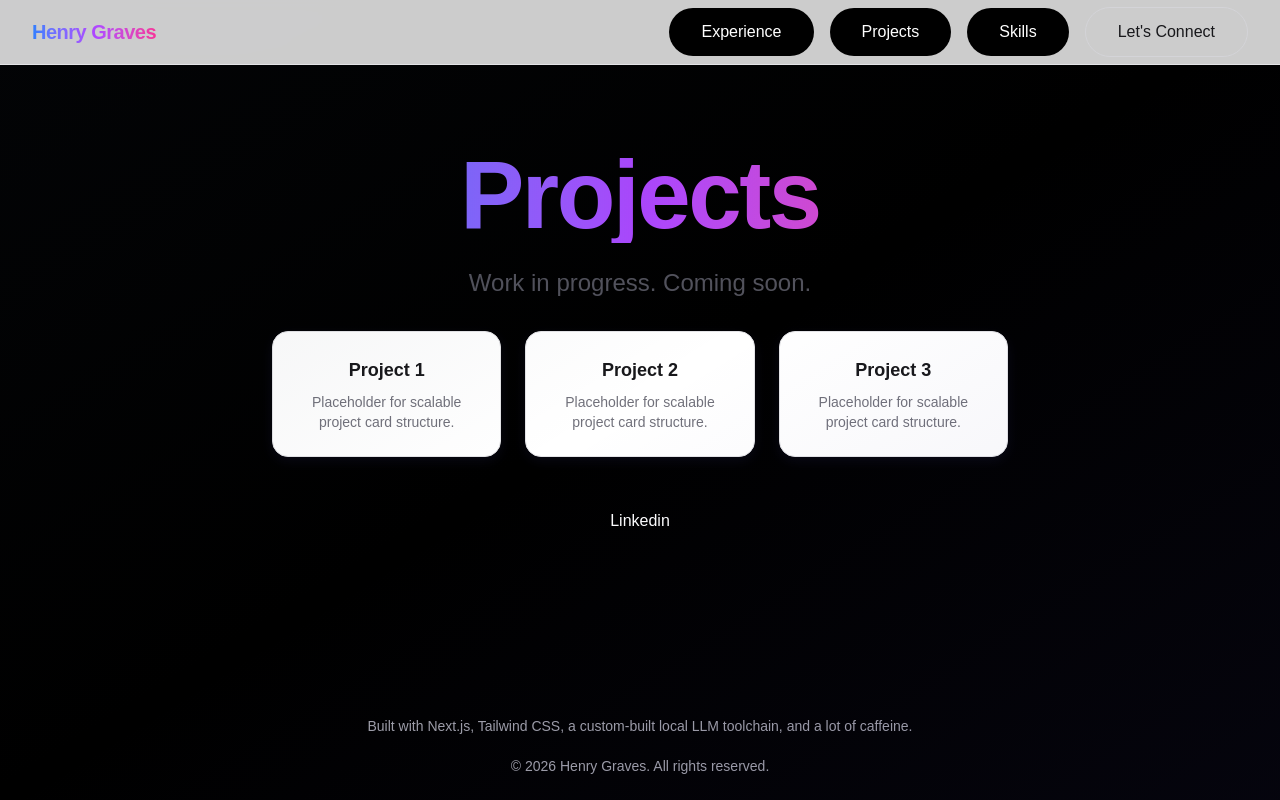
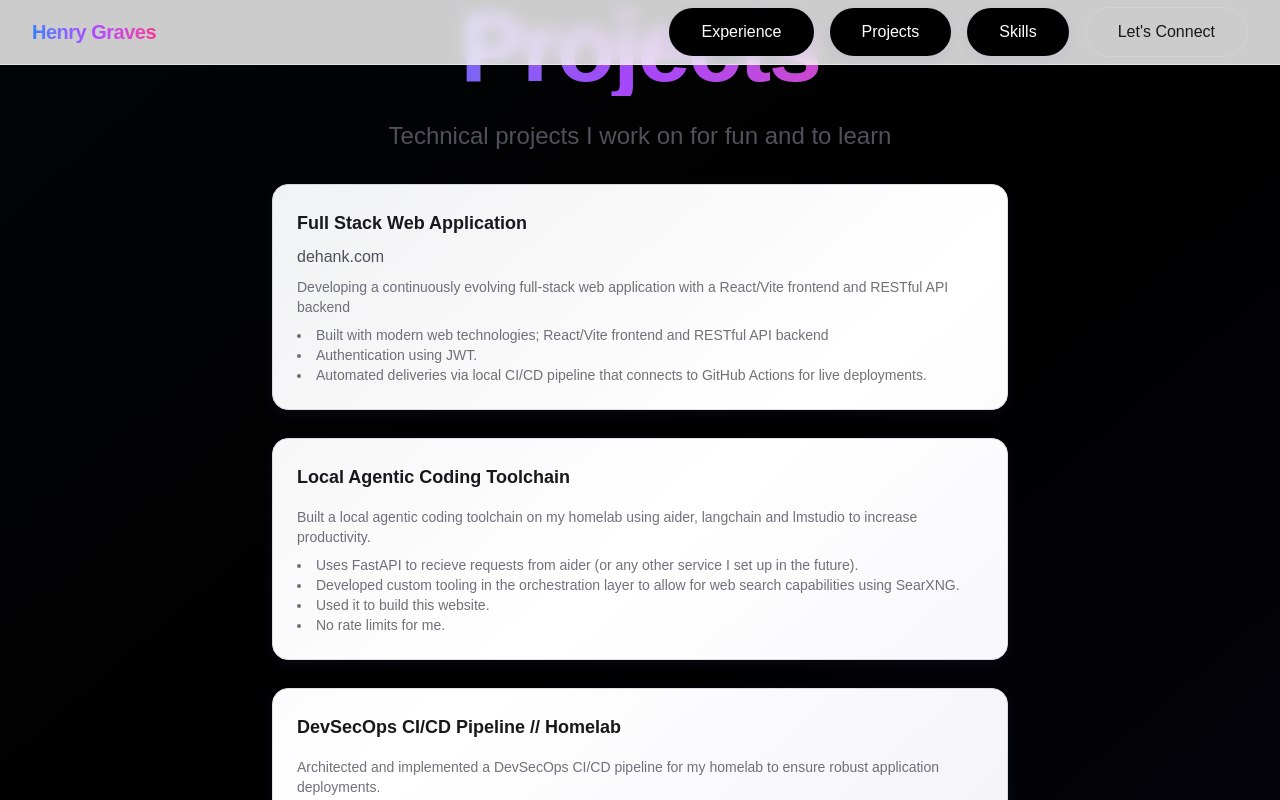
Before and after one commit to akedah-vex/hgraves, a Next.js app: page /projects in a window 1280 px wide. Shown: the top 800 px of the page. Built offline with nearby package versions, Linux system fonts and the light colour scheme.

Commit message:
add details

```diff
--- a/app/components/button.tsx
+++ b/app/components/button.tsx
@@ -21,7 +21,7 @@ export default function Button({ variant, children, onClick, href }: {
       onClick={onClick}
       className={`flex items-center justify-center px-8 py-3 rounded-full font-medium transition-all duration-200 ease-in-out ${
         isPrimary
-          ? "bg-black text-white hover:border border-indigo-500 dark:hover:shadow-[0_0_16px_rgba(99,102,241,0.3)]"
+          ? "bg-black text-white hover:border border-indigo-500 dark:hover:shadow-[0_0_16px_rgba(99,102,241,0.3)] shadow-[0_4px_12px_rgba(99,102,241,0.08)] dark:shadow-[0_4px_12px_rgba(59,130,246,0.12)] hover:shadow-[0_8px_20px_rgba(99,102,241,0.2)] dark:hover:shadow-[0_8px_20px_rgba(59,130,246,0.25)] transition-shadow duration-300 box-shadow-[0_0_25px_rgba(99, 102, 241, 0.25)] dark:box-shadow-[0_0_25px_rgba(59, 130, 246, 0.2)]"
           : "border border-zinc-300 dark:border-zinc-700 text-zinc-900 dark:text-white hover:bg-zinc-50 dark:hover:bg-zinc-900/20"
       }`}
     >
--- a/app/components/card.tsx
+++ b/app/components/card.tsx
@@ -1,8 +1,14 @@
-export default function Card({ title, description }) {
+export default function Card({ title, subTitle, description, bullets=[] }) {
   return (
     <div className="bg-white dark:bg-black/50 border border-zinc-200 dark:border-zinc-800 rounded-2xl p-6 shadow-[0_4px_12px_rgba(99,102,241,0.08)] dark:shadow-[0_4px_12px_rgba(59,130,246,0.12)] hover:shadow-[0_8px_20px_rgba(99,102,241,0.2)] dark:hover:shadow-[0_8px_20px_rgba(59,130,246,0.25)] transition-shadow duration-300 box-shadow-[0_0_25px_rgba(99, 102, 241, 0.25)] dark:box-shadow-[0_0_25px_rgba(59, 130, 246, 0.2)]">
-      <h3 className="text-lg font-semibold mb-2 text-zinc-900 dark:text-white">{title}</h3>
-      <p className="text-sm text-zinc-500 dark:text-zinc-400">{description}</p>
+      <h2 className="text-lg font-semibold mb-2 text-zinc-900 dark:text-white text-left">{title}</h2>
+      <p className="text-md text-zinc-600 dark:text-zinc-600 text-left">{subTitle}</p>
+      <p className="text-sm text-zinc-500 dark:text-zinc-400 pt-2 text-left">{description}</p>
+      <ul className="list-disc list-inside text-sm text-zinc-500 dark:text-zinc-400 pt-2 text-left">
+        {bullets.map((bullet, index) => (
+          <li key={index}>{bullet}</li>
+        ))}
+      </ul>
     </div>
   );
 }
--- a/app/experience/page.tsx
+++ b/app/experience/page.tsx
@@ -4,18 +4,36 @@ import Button from '../components/button'
 
 export default function Experience() {
   return (
-    <main className="text-center px-4 max-w-3xl">
+    <div className="text-center px-4 max-w-3xl pt-20">
       <h1 className="text-6xl md:text-8xl font-bold tracking-tight mb-6 bg-clip-text text-transparent bg-gradient-to-r from-blue-500 via-purple-500 to-pink-500 dark:from-blue-300 dark:via-purple-300 dark:to-pink-500">
         Experience
       </h1>
       <p className="text-xl md:text-2xl text-zinc-600 dark:text-zinc-400 mb-8 max-w-2xl mx-auto">
-        A detailed look at my professional journey, key roles, and the technologies I've used to build scalable solutions.
+        Technical positions held, roles and responsibilities
       </p>
 
-      <div className="grid grid-cols-1 md:grid-cols-3 gap-6 mb-12">
-        <Card title="Senior Frontend Engineer" description="TechCorp Inc. | 2021 - Present" />
-        <Card title="Full Stack Developer" description="StartupXYZ | 2018 - 2021" />
-        <Card title="Junior Developer" description="OpenSourceHub | 2016 - 2018" />
+      <div className="grid grid-cols-1 md:grid-cols-1 gap-6 mb-12">
+        <Card
+          title="Software Engineer"
+          subTitle="NAWCWD Navair, Department of the Navy // 2021 - 2022"
+          description="Served as an embedded systems legacy maintainer, using Ada, python, C#, C and C++ to meet mission requirements."
+          bullets={[
+            "Developed tooling in Python, C#, and Ada to assist in data analysis and parsing",
+            "Maintained and updated legacy codebases to ensure continued functionality and performance",
+            "Implemented MQTT messaging protocol in C/C++ using Mosquitto for secure and efficient data aggregation and offloading between embedded devices and backend systems",
+            "Maintained Secret-level security clearance throughout employment"
+          ]}
+        />
+
+        <Card
+          title="Information Technology Specialist"
+          subTitle="County of Colusa, CA // 2025 - present"
+          description="Delivered comprehensive IT support while strengthening organizational security posture for the county
+employees and leadership."
+          bullets={[
+            "Developed custom EDR tooling using PowerShell to enhance response capabilities",
+            "Developed software wrappers for Microsofts’ User State Migration Tool (USMT)",
+            ]} />
       </div>
 
       <div className="flex justify-center">
@@ -23,6 +41,6 @@ export default function Experience() {
           Let's Connect
         </Button>
       </div>
-    </main>
+    </div>
   );
 }
--- a/app/projects/page.tsx
+++ b/app/projects/page.tsx
@@ -3,24 +3,58 @@ import Card from "../components/card";
 import Button from "../components/button";
 
 export default function Projects() {
+  const link = "https://dehank.com";
+
+  const ref = <a href={link} target="_blank" rel="noopener noreferrer">
+    dehank.com
+  </a>;
   return (
-    <main className="text-center px-4 max-w-3xl">
+    <div className="text-center px-4 max-w-3xl  overflow-y-auto">
       <h1 className="text-6xl md:text-8xl font-bold tracking-tight mb-6 bg-clip-text text-transparent bg-gradient-to-r from-blue-500 via-purple-500 to-pink-500 dark:from-blue-300 dark:via-purple-300 dark:to-pink-500">
         Projects
       </h1>
-      <p className="text-xl md:text-2xl text-zinc-600 dark:text-zinc-400 mb-8 max-w-2xl mx-auto">Work in progress. Coming soon.</p>
+      <p className="text-xl md:text-2xl text-zinc-600 dark:text-zinc-400 mb-8 max-w-2xl mx-auto">
+        Technical projects I work on for fun and to learn
+      </p>
 
-      <div className="grid grid-cols-1 md:grid-cols-3 gap-6 mt-8">
-        <Card title="Project 1" description="Placeholder for scalable project card structure." />
-        <Card title="Project 2" description="Placeholder for scalable project card structure." />
-        <Card title="Project 3" description="Placeholder for scalable project card structure." />
+
+      <div className="grid grid-cols-1 lg:grid-cols-1 gap-7 mt-8">
+        <Card
+          title="Full Stack Web Application"
+          subTitle={ref}
+          description="Developing a continuously evolving full-stack web application with a React/Vite frontend and RESTful API backend"
+          bullets={[
+            "Built with modern web technologies; React/Vite frontend and RESTful API backend",
+            "Authentication using JWT.",
+            "Automated deliveries via local CI/CD pipeline that connects to GitHub Actions for live deployments."
+          ]}
+        />
+        <Card
+          title="Local Agentic Coding Toolchain"
+          description="Built a local agentic coding toolchain on my homelab using aider, langchain and lmstudio to increase productivity."
+          bullets={[
+            "Uses FastAPI to recieve requests from aider (or any other service I set up in the future).",
+            "Developed custom tooling in the orchestration layer to allow for web search capabilities using SearXNG.",
+            "Used it to build this website.",
+            "No rate limits for me."
+          ]}
+        />
+
+        <Card
+          title="DevSecOps CI/CD Pipeline // Homelab"
+          description="Architected and implemented a DevSecOps CI/CD pipeline for my homelab to ensure robust application deployments."
+          bullets={[
+            "Designed and implemented a comprehensive CI/CD pipeline that included OWASP ZAP security scans, SAST / DAST analysis, as well as live deployment to a local VPS for internal testing.",
+            "Interested in adding local LLM integration to generate automated code suggestions / reports / documentation / critiques."
+          ]}
+        />
       </div>
 
       <div className="flex justify-center pt-10">
-        <Button variant="primary" href="https://www.linkedin.com/in/hjgraves/">
-          Linkedin
+        <Button variant="primary" href="/experience">
+          Professional Experience
         </Button>
       </div>
-    </main>
+    </div>
   );
 }
--- a/app/skills/page.tsx
+++ b/app/skills/page.tsx
@@ -1,5 +1,6 @@
 import Link from "next/link";
 import Card from "../components/card";
+import Button from "../components/button";
 
 export default function Skills() {
   return (
@@ -8,16 +9,30 @@ export default function Skills() {
         Skills
       </h1>
       <p className="text-xl md:text-2xl text-zinc-600 dark:text-zinc-400 mb-8 max-w-2xl mx-auto">
-        A breakdown of the core technologies and methodologies I use to build modern, scalable applications.
+        A breakdown of the core technologies I use to build.<br /> Anything is learnable.
       </p>
 
       <div className="grid grid-cols-1 md:grid-cols-3 gap-6 mb-12">
-        <Card title="Frontend Development" description="React, Next.js, Tailwind CSS, TypeScript" />
-        <Card title="Backend & AI Engineering" description="Node.js, Python, Custom LLM Toolchain, REST/GraphQL APIs" />
-        <Card title="DevOps & Infrastructure" description="Git, Docker, Vercel, CI/CD Pipelines, Cloud Architecture" />
+        <Card
+          title="Frontend & UI/UX"
+          description="React, Vite, Next.js, Tailwind CSS, TypeScript, Javascript, HTML, CSS" />
+        <Card
+          title="Backend & Services"
+          description="Node.js, Python, langchain, REST APIs, " />
+        <Card
+          title="DevOps & Infrastructure"
+          description="Agentic Coding Infrastructure, Git, Docker, Vercel, CI/CD, Cloud Architecture" />
+        <Card
+          title="Database Solutions"
+          description="PostgreSQL, MySQL, MongoDB, Firebase" />
+        <Card
+          title="AI Tools"
+          description="Aider, LangChain, LM Studio" />
       </div>
 
-      <Link href="/contact" className="px-8 py-3 rounded-full bg-black text-white font-medium hover:bg-zinc-900 transition-colors shadow-lg dark:hover:shadow-blue-500/20">Let's Connect</Link>
+      <Button href="/contact" variant="primary">
+        Let's Connect
+      </Button>
     </main>
   );
 }
```
